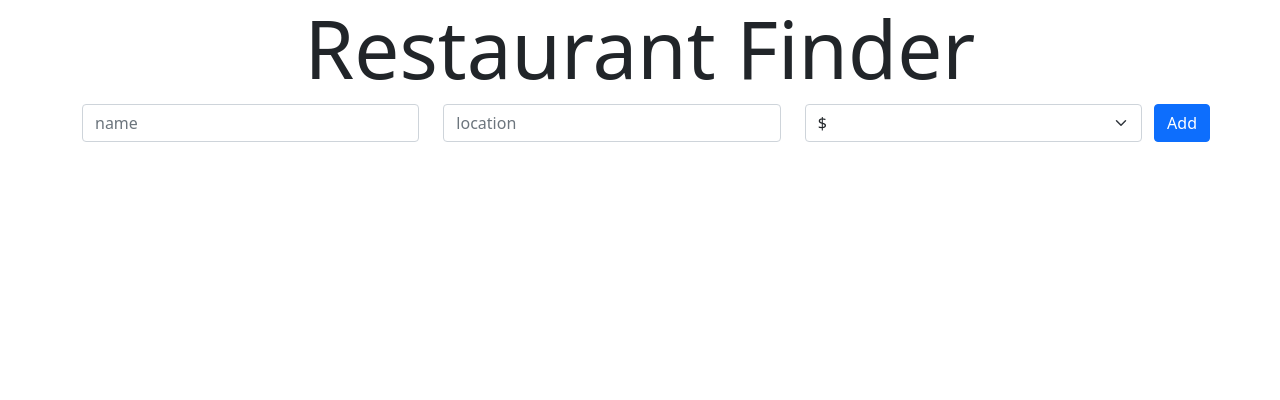
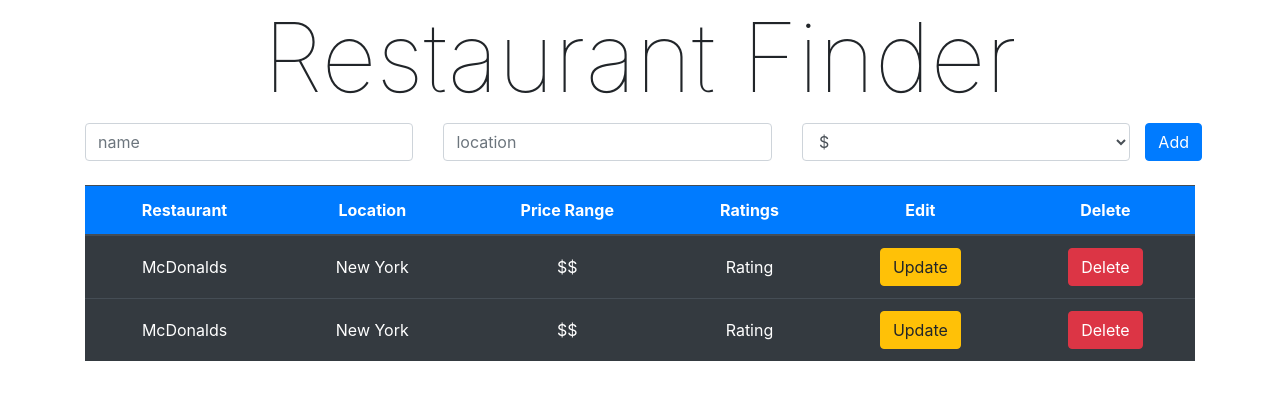
Before and after one commit to dylangit01/Yelp_clone, a React (Create React App) app in the folder client/: page / in a window 1280 px wide. Shown: the top 400 px of the page. Built offline with nearby package versions, Linux system fonts and the light colour scheme; the HTML template or start-up script is replaced by a standard one.

Commit message:
change bootstrap to version4 and update components styles

```diff
--- a/client/public/index.html
+++ b/client/public/index.html
@@ -29,7 +29,7 @@
     <link rel="stylesheet" href="https://cdnjs.cloudflare.com/ajax/libs/font-awesome/5.15.3/css/all.min.css" referrerpolicy="no-referrer" />
 
     <!-- Bootstrap -->
-    <link href="https://cdn.jsdelivr.net/npm/bootstrap@5.0.1/dist/css/bootstrap.min.css" rel="stylesheet" integrity="sha384-+0n0xVW2eSR5OomGNYDnhzAbDsOXxcvSN1TPprVMTNDbiYZCxYbOOl7+AMvyTG2x" crossorigin="anonymous">
+    <link rel="stylesheet" href="https://cdn.jsdelivr.net/npm/bootstrap@4.6.0/dist/css/bootstrap.min.css" integrity="sha384-B0vP5xmATw1+K9KRQjQERJvTumQW0nPEzvF6L/Z6nronJ3oUOFUFpCjEUQouq2+l" crossorigin="anonymous">
     <title>React App</title>
   </head>
   <body>
--- a/client/src/components/AddRestaurant.jsx
+++ b/client/src/components/AddRestaurant.jsx
@@ -3,25 +3,25 @@
 const AddRestaurant = () => {
 	return (
 		<div className='mb-4'>
-			<form action='' className="container">
+			<form action=''>
 				<div className='row'>
 					<div className='col'>
-						<input type='text' className='form-control' placeholder="name"/>
+						<input type='text' className='form-control' placeholder='name' />
 					</div>
 					<div className='col'>
-						<input type='text' className='form-control' placeholder="location" />
+						<input type='text' className='form-control' placeholder='location' />
 					</div>
 					<div className='col'>
-						<select className="form-select mr-sm-2">
+						<select className='form-control mr-sm-2'>
 							<option disabled>Price Range</option>
-							<option value="1">$</option>
-							<option value="2">$$</option>
-							<option value="3">$$$</option>
-							<option value="4">$$$$</option>
-							<option value="5">$$$$$</option>
+							<option value='1'>$</option>
+							<option value='2'>$$</option>
+							<option value='3'>$$$</option>
+							<option value='4'>$$$$</option>
+							<option value='5'>$$$$$</option>
 						</select>
 					</div>
-					<button className="btn btn-primary col-auto">Add</button>
+					<button className='btn btn-primary col-auto mr-2'>Add</button>
 				</div>
 			</form>
 		</div>
--- a/client/src/components/Header.jsx
+++ b/client/src/components/Header.jsx
@@ -3,7 +3,7 @@
 const Header = () => {
 	return (
 		<div>
-			<h1 className='fw-lighter display-1 text-center'>Restaurant Finder</h1>
+			<h1 className='font-weight-lighter display-1 text-center'>Restaurant Finder</h1>
 		</div>
 	);
 }
--- a/client/src/components/RestaurantsList.jsx
+++ b/client/src/components/RestaurantsList.jsx
@@ -0,0 +1,47 @@
+import React from 'react';
+
+export const RestaurantsList = () => {
+	return (
+		<div className='list-group text-center'>
+			<table className='table table-dark table-hover'>
+				<thead>
+					<tr className='bg-primary'>
+						<th scope='col'>Restaurant</th>
+						<th scope='col'>Location</th>
+						<th scope='col'>Price Range</th>
+						<th scope='col'>Ratings</th>
+						<th scope='col'>Edit</th>
+						<th scope='col'>Delete</th>
+					</tr>
+				</thead>
+				<tbody>
+					<tr>
+						<td className='align-middle'>McDonalds</td>
+						<td className='align-middle'>New York</td>
+						<td className='align-middle'>$$</td>
+						<td className='align-middle'>Rating</td>
+						<td>
+							<button className='btn btn-warning'>Update</button>{' '}
+						</td>
+						<td>
+							<button className='btn btn-danger'>Delete</button>{' '}
+						</td>
+					</tr>
+
+					<tr>
+						<td className='align-middle'>McDonalds</td>
+						<td className='align-middle'>New York</td>
+						<td className='align-middle'>$$</td>
+						<td className='align-middle'>Rating</td>
+						<td>
+							<button className='btn btn-warning '>Update</button>{' '}
+						</td>
+						<td>
+							<button className='btn btn-danger '>Delete</button>{' '}
+						</td>
+					</tr>
+				</tbody>
+			</table>
+		</div>
+	);
+};
--- a/client/src/routes/Home.jsx
+++ b/client/src/routes/Home.jsx
@@ -1,12 +1,14 @@
 import React from 'react'
 import AddRestaurant from '../components/AddRestaurant';
 import Header from '../components/Header';
+import { RestaurantsList } from '../components/RestaurantsList';
 
 const Home = () => {
 	return (
-		<div>
+		<div className="container">
 			<Header />
-			<AddRestaurant/>
+			<AddRestaurant />
+			<RestaurantsList />
 		</div>
 	)
 }
```
